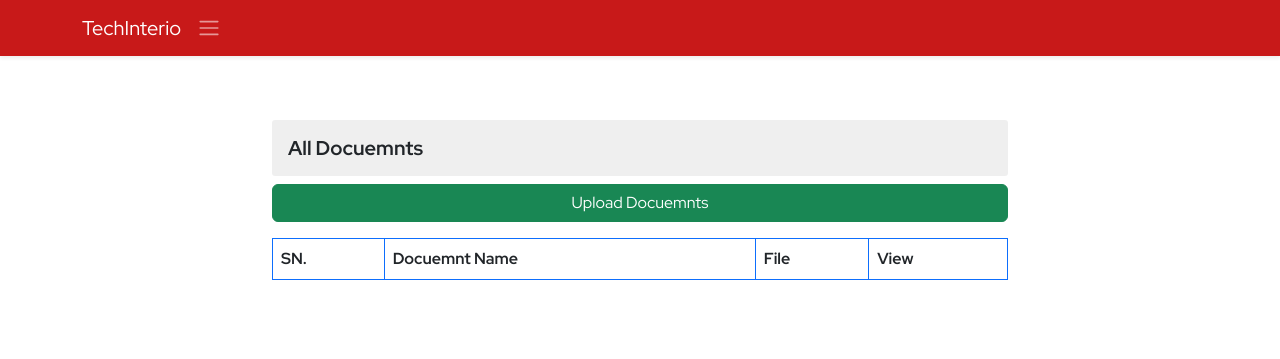
After one commit to sunilyadav97/hrms, a Django app: page /ems/documents/ in a window 1280 px wide. The commit adds this page. Shown: the top 359 px of the page. Run offline with Django 4.2, Linux system fonts and the light colour scheme; a user stored in the database is signed in; lists and menus that the app fills with data are empty.

Commit message:
created document template for employee

```diff
--- /dev/null
+++ b/ems/templates/ems/documents.html
@@ -0,0 +1,26 @@
+{% extends './base.html' %}
+{% block title %}{{request.user.get_full_name}}'s Documents{% endblock title %}
+{% block body %}
+<section class="py-5">
+    <div class="container">
+        <div class="row d-felx justify-content-center align-items-center">
+            <div class="col-8">
+                <h3 class="employee-title my-2">All Docuemnts</h3>
+                <div class="d-grid">
+                    <a href="#" class="btn btn-success">Upload Docuemnts</a>
+                </div>
+            </div>
+            <div class="col-8 my-3">
+                <table class="table table-bordered border-primary">
+                    <tr>
+                        <th>SN.</th>
+                        <th>Docuemnt Name</th>
+                        <th>File</th>
+                        <th>View</th>
+                    </tr>
+                </table>
+            </div>
+        </div>
+    </div>
+</section>
+{% endblock body %}
--- a/ems/urls.py
+++ b/ems/urls.py
@@ -13,6 +13,7 @@ urlpatterns=[
     path('view-roles/',viewRole,name='view-role'),
     path('delete-role/<pk>/',deleteRole,name='delete-role'),
     path('add-personal-info/<token>/',addEmployee,name='add-employee'),
+    path('documents/',documents,name='documents'),
     path('employee-view/',viewEmployee,name='employee-view'),
     path('employee-detail/<empid>/',employeeDetail,name='employee-detail'),
     path('employee-delete/<empid>/',deleteEmployee,name='employee-delete'),
--- a/ems/views.py
+++ b/ems/views.py
@@ -284,6 +284,17 @@ def verifyLink(request,token):
 
     except Exception as e:
         print('Verify Link Exception : ',e)
+
+@login_required()
+def documents(request):
+    context={}
+    try:
+        if not request.user.is_superuser:
+            profile_obj=Employee.objects.get(user=request.user)
+            context['profile']=profile_obj
+    except Exception as e:
+        print("Document Exception : ",e)
+    return render(request,'ems/documents.html',context)
 
 @login_required()
 def createDepartment(request):
```
Also changed, not shown: ems/templates/ems/profile.html (+4 -3 lines), db.sqlite3.
